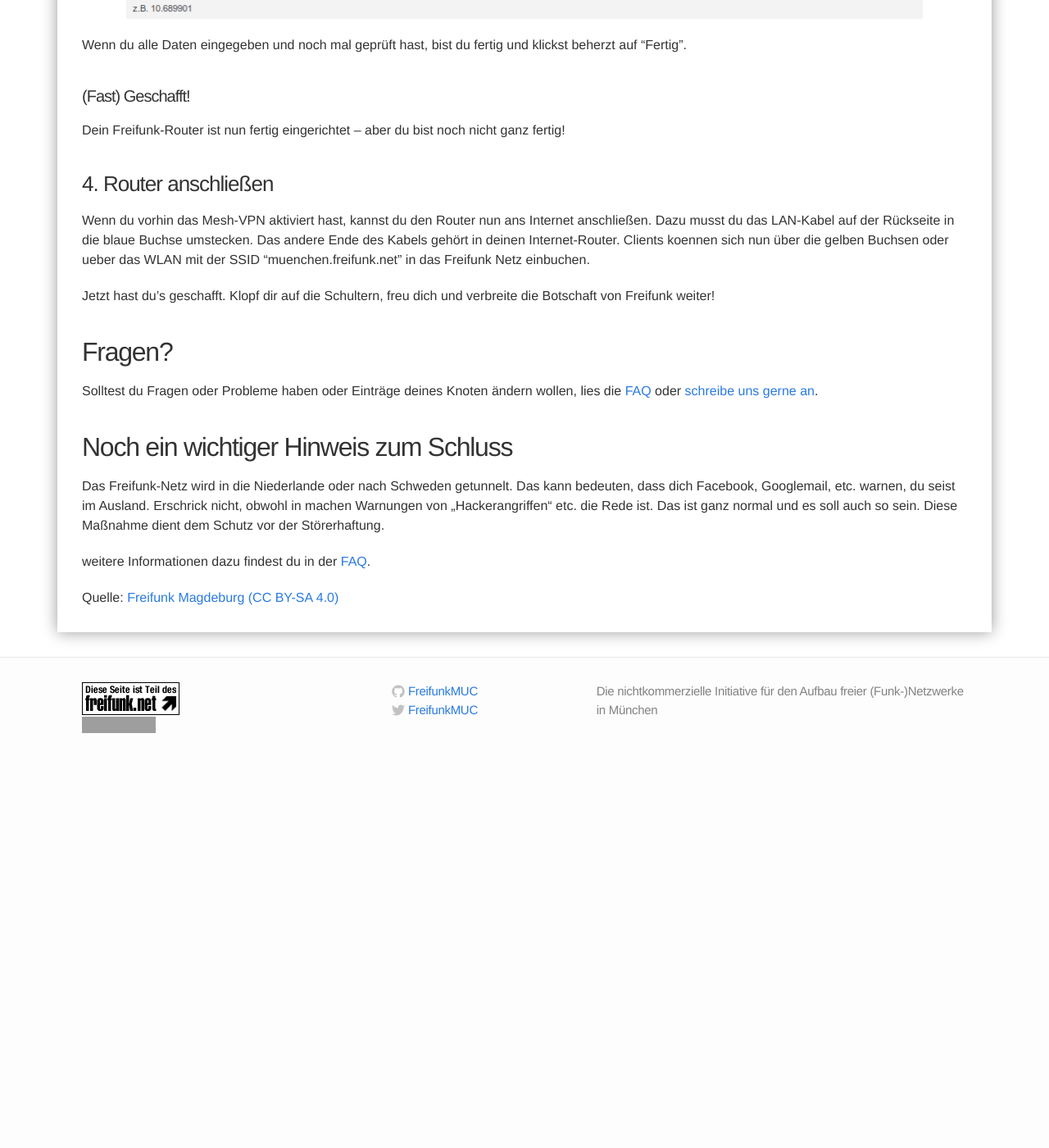
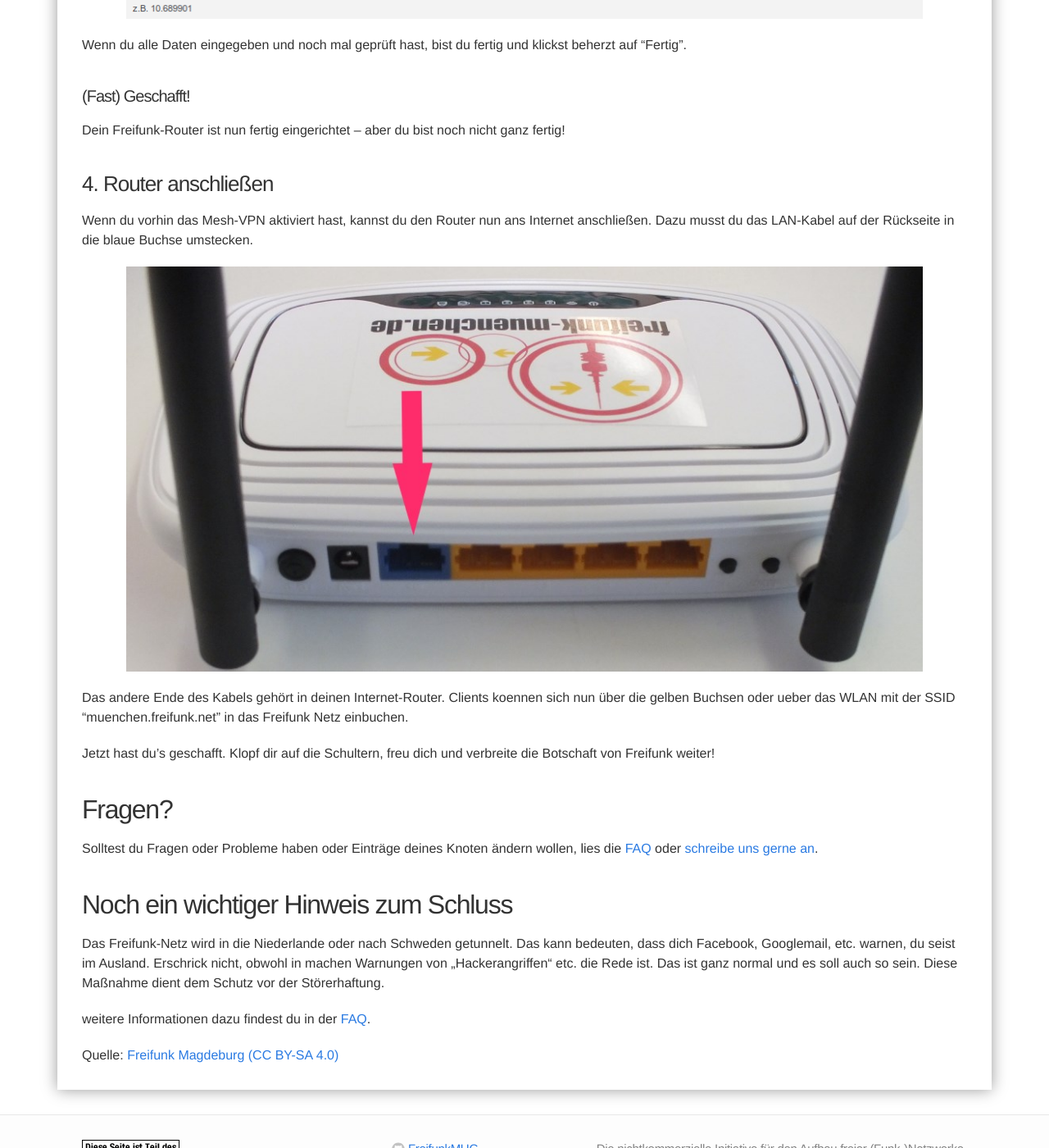
Before and after one commit to freifunkMUC/freifunkmuc.github.io, a Jekyll site: the page built from router-konfigurieren.md, in a window 1280 px wide and 1400 px high, scrolled down 4769 px. Shown: the whole window at 82% size. Built offline with Jekyll 4.4.1, drawn with Linux system fonts in a browser that asks for light colours; nearby versions of some CDN libraries; a style sheet for code colours, icons or effects is not loaded; before the commit the page ends 5719 px from its top, so only the background shows below that; grey boxes are pictures that could not be loaded.

Commit message:
added WAN-Buchse picture

```diff
--- a/router-konfigurieren.md
+++ b/router-konfigurieren.md
@@ -81,7 +81,11 @@ Dein Freifunk-Router ist nun fertig eingerichtet – aber du bist noch nicht gan
 
 ### 4. Router anschließen
 
-Wenn du vorhin das Mesh-VPN aktiviert hast, kannst du den Router nun ans Internet anschließen. Dazu musst du das LAN-Kabel auf der Rückseite in die blaue Buchse umstecken. Das andere Ende des Kabels gehört in deinen Internet-Router.
+Wenn du vorhin das Mesh-VPN aktiviert hast, kannst du den Router nun ans Internet anschließen. Dazu musst du das LAN-Kabel auf der Rückseite in die blaue Buchse umstecken.
+
+![WAN-Buchse](/assets/router-flashen/guide-16.jpg)
+
+Das andere Ende des Kabels gehört in deinen Internet-Router.
 Clients koennen sich nun über die gelben Buchsen oder ueber das WLAN mit der SSID "muenchen.freifunk.net" in das Freifunk Netz einbuchen.
 
 Jetzt hast du’s geschafft. Klopf dir auf die Schultern, freu dich und verbreite die Botschaft von Freifunk weiter!
```
